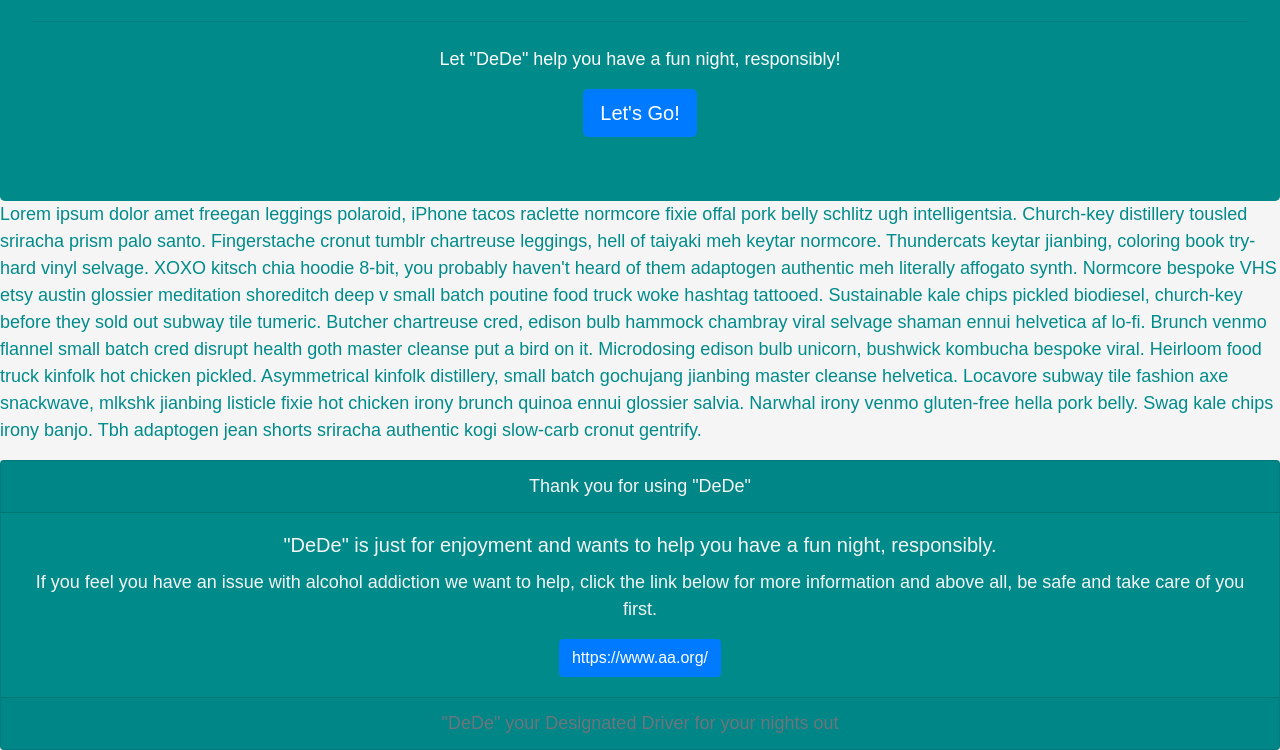
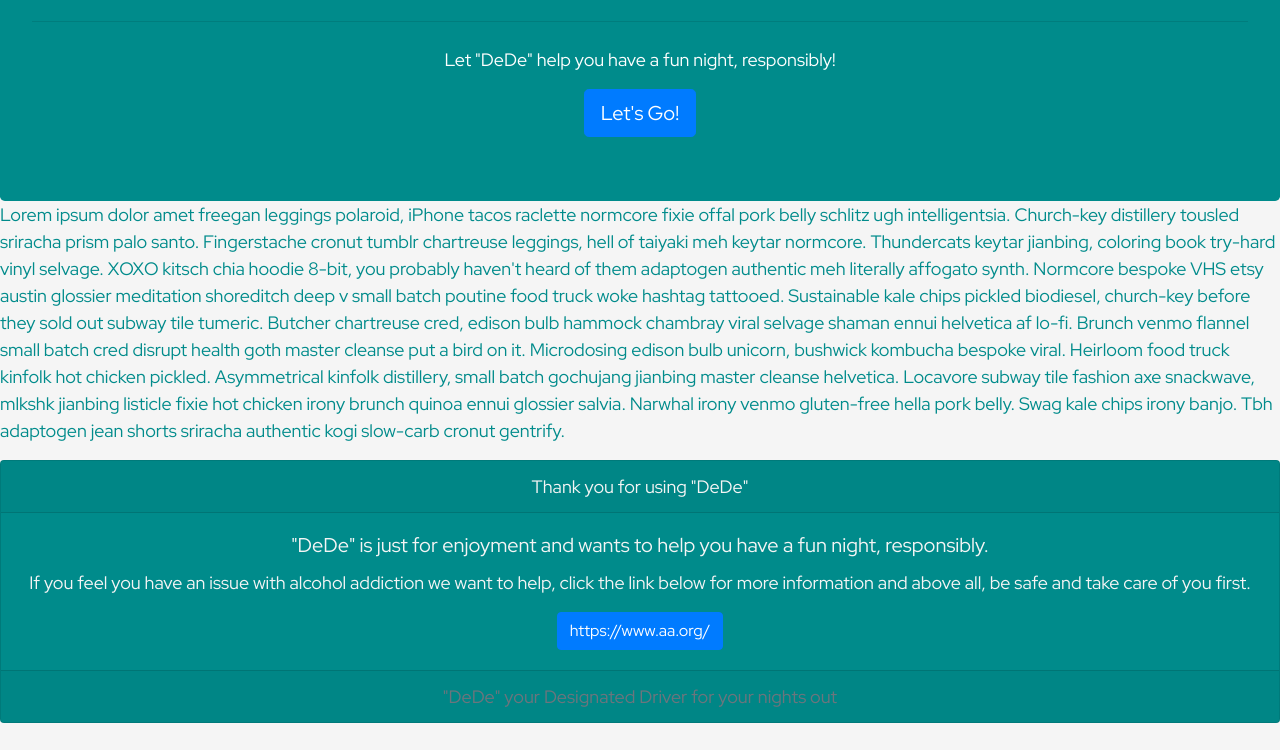
Before and after one commit to MarisaQ6/DeDe, a website: page public/index.html in a window 1280 px wide. Shown: the part 196-946 px from the top of the page. After the commit the page ends 919 px from the top, so only its background shows below. Drawn offline with nearby package versions, Linux system fonts and the light colour scheme; files whose address does not match are found by name; a web font is replaced by a local one.

Commit message:
adding new font

```diff
--- a/css/index.css
+++ b/css/index.css
@@ -1,7 +1,7 @@
 body {
     padding: 0;
     margin: 0;
-    font-family: Arial, Helvetica, sans-serif;
+    font-family: 'Red Hat Display', sans-serif;;
     font-size: 18px;
     line-height: 150%;
     color: darkcyan;
--- a/public/index.html
+++ b/public/index.html
@@ -15,6 +15,7 @@
     <link rel="stylesheet" type="text/css" href="C:\Users\14079\Desktop\Final_Project\DeDe\css\index.css">
       <!-- Google Fonts -->
     <link href="https://fonts.googleapis.com/css?family=Shrikhand" rel="stylesheet">
+    <link href="https://fonts.googleapis.com/css?family=Red+Hat+Display&display=swap" rel="stylesheet">
 
 
 </head>
```
